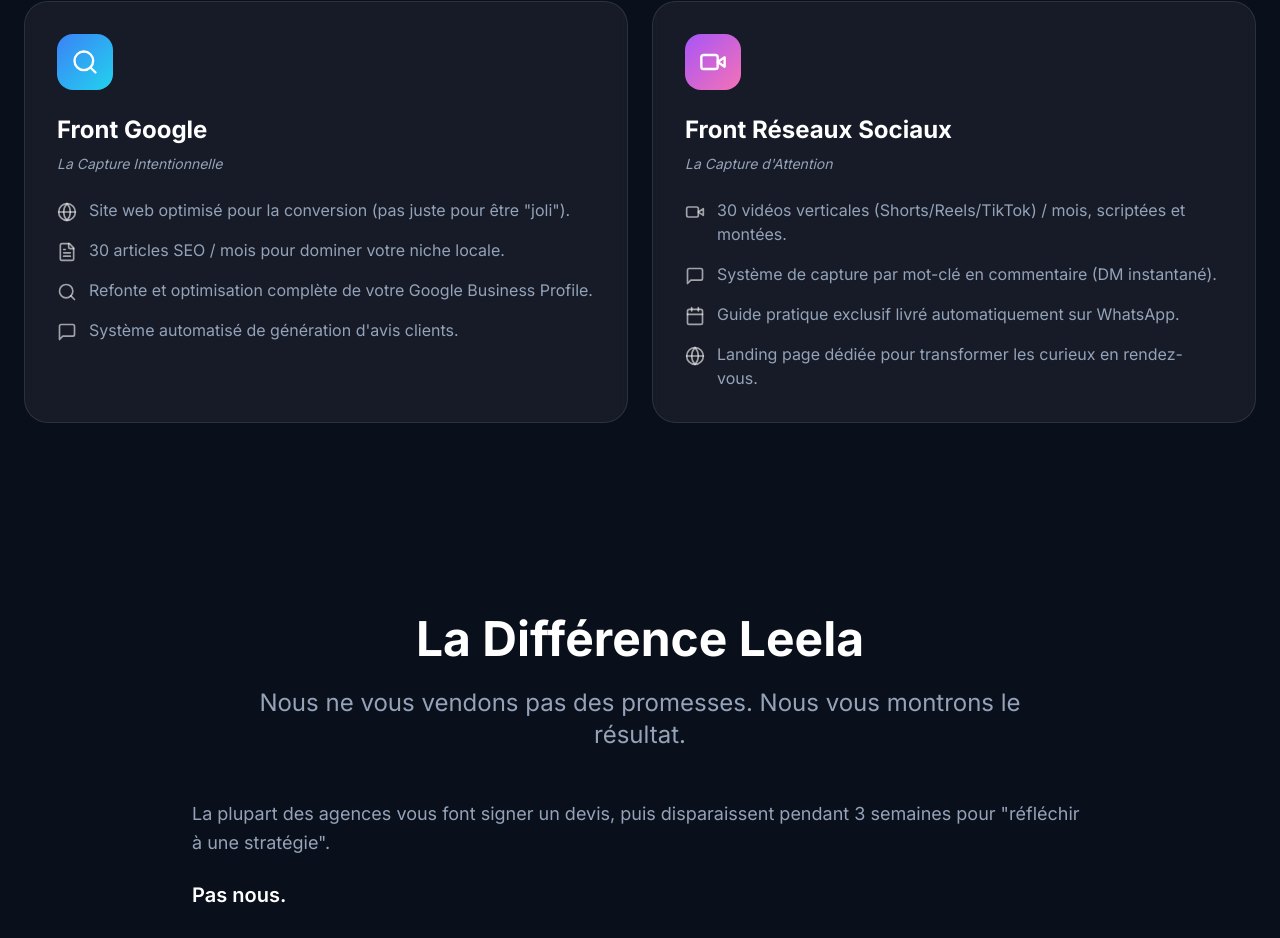
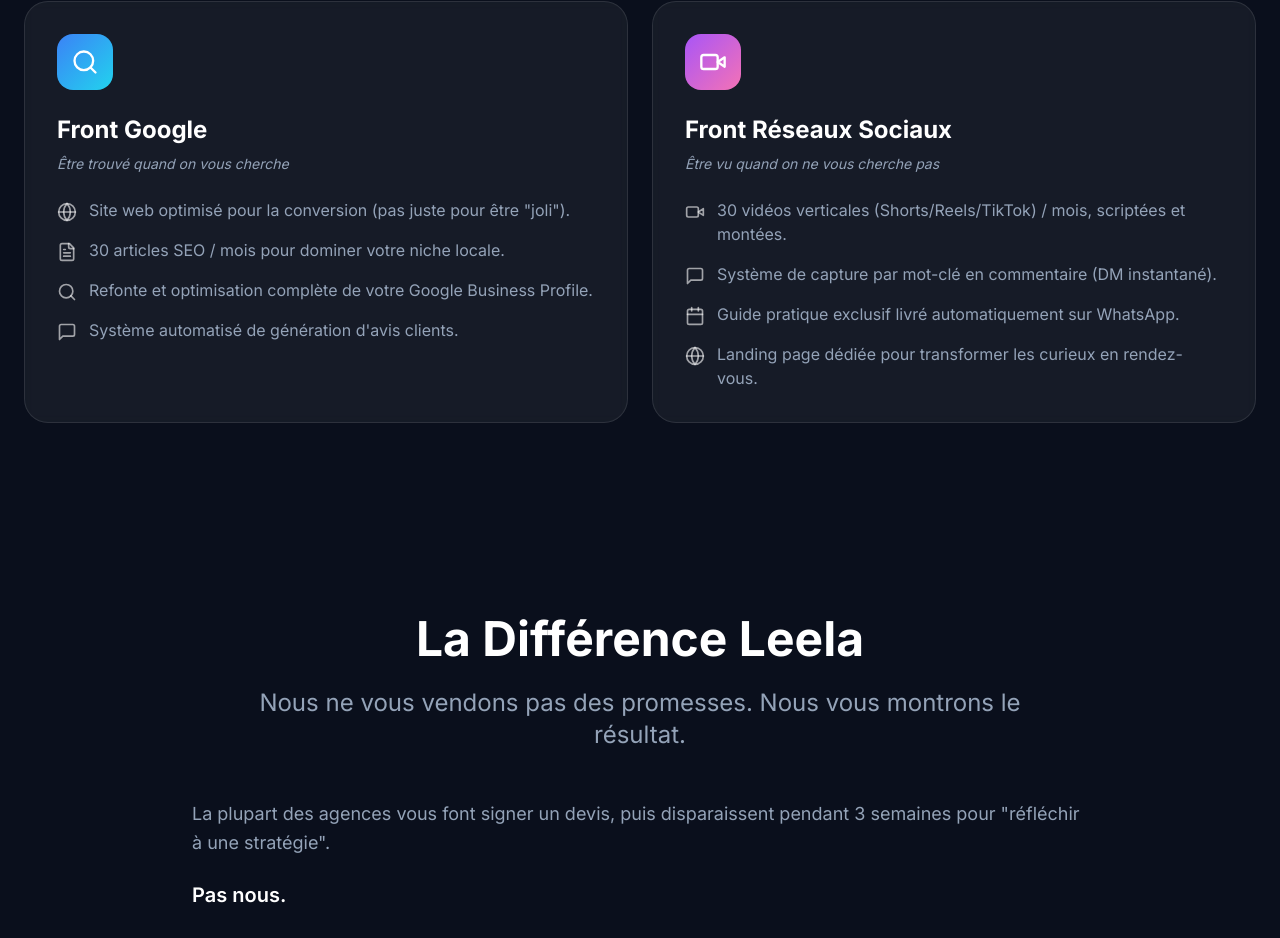
Before and after one commit to agenceleela/AgenceLeela, a Next.js app: page / in a window 1280 px wide. Shown: the part 2183-3121 px from the top of the page. Built offline with nearby package versions, Linux system fonts and the light colour scheme.

Commit message:
fix: copy BentoGrid

```diff
--- a/components/BentoGrid.tsx
+++ b/components/BentoGrid.tsx
@@ -7,7 +7,7 @@ const fronts = [
   {
     icon: Search,
     title: 'Front Google',
-    subtitle: 'La Capture Intentionnelle',
+    subtitle: ' Être trouvé quand on vous cherche',
     features: [
       { icon: Globe, text: 'Site web optimisé pour la conversion (pas juste pour être "joli").' },
       { icon: FileText, text: '30 articles SEO / mois pour dominer votre niche locale.' },
@@ -19,7 +19,7 @@ const fronts = [
   {
     icon: Video,
     title: 'Front Réseaux Sociaux',
-    subtitle: 'La Capture d\'Attention',
+    subtitle: ' Être vu quand on ne vous cherche pas',
     features: [
       { icon: Video, text: '30 vidéos verticales (Shorts/Reels/TikTok) / mois, scriptées et montées.' },
       { icon: MessageSquare, text: 'Système de capture par mot-clé en commentaire (DM instantané).' },
```
